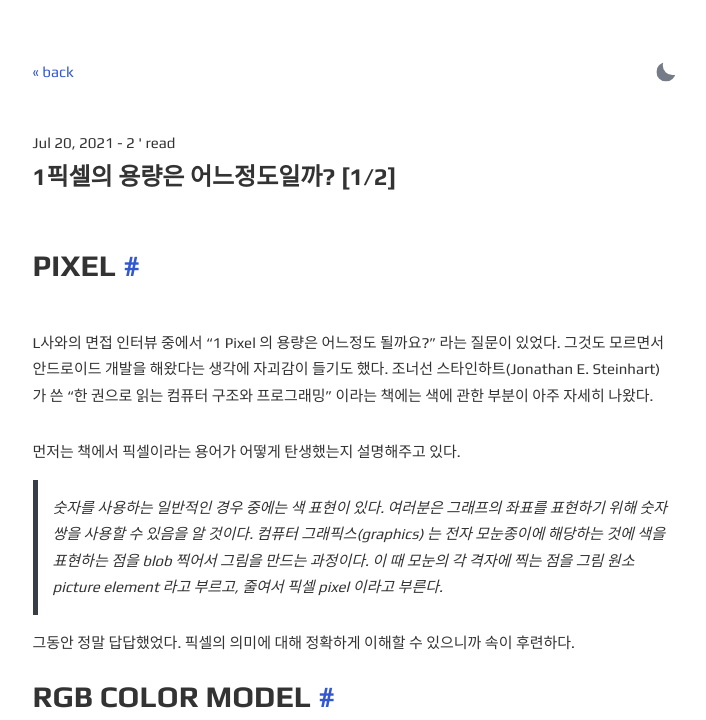
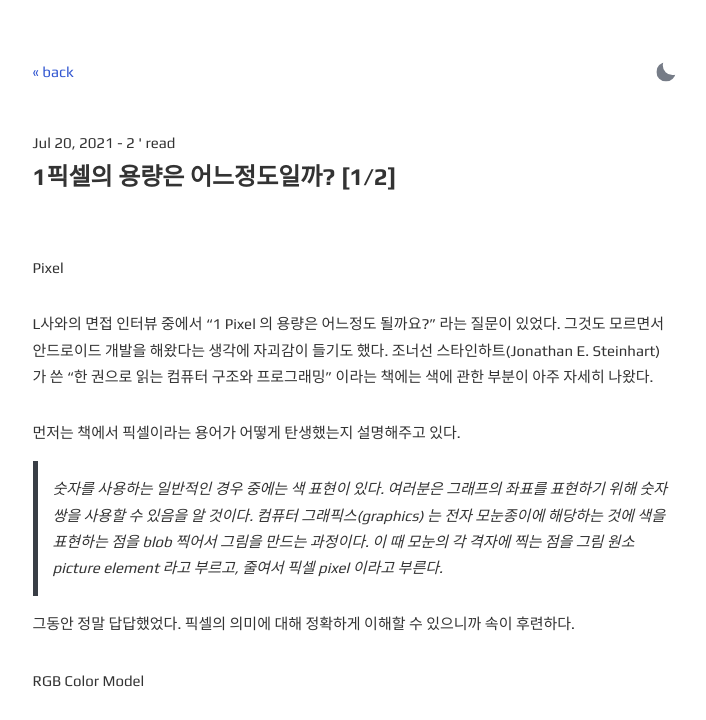
Before and after one commit to emptypott/emptypott.github.io, a Jekyll site: the page built from _posts/2021-07-20-post.md, in a window 1280 px wide and 900 px high, cut to the strip 0-720 px from the top of the window. Shown: the whole strip, without its empty margins (285-991 px from the left). Built offline with Jekyll 4.4.1, drawn with Linux system fonts in a browser that asks for light colours; comment, search, counter and statistics services are not loaded.

Commit message:
Update 2021-07-20-post.md

```diff
--- a/_posts/2021-07-20-post.md
+++ b/_posts/2021-07-20-post.md
@@ -6,7 +6,7 @@ categories: Pixel RGB
 date: 2021-07-20
 ---
 
-# Pixel
+Pixel
 
 L사와의 면접 인터뷰 중에서 "1 Pixel 의 용량은 어느정도 될까요?" 라는 질문이 있었다. 그것도 모르면서 안드로이드 개발을 해왔다는 생각에 자괴감이 들기도 했다. 조너선 스타인하트(Jonathan E. Steinhart) 가 쓴 "한 권으로 읽는 컴퓨터 구조와 프로그래밍" 이라는 책에는 색에 관한 부분이 아주 자세히 나왔다.
 
@@ -16,7 +16,7 @@ L사와의 면접 인터뷰 중에서 "1 Pixel 의 용량은 어느정도 될까
 
 그동안 정말 답답했었다. 픽셀의 의미에 대해 정확하게 이해할 수 있으니까 속이 후련하다.
 
-# RGB Color Model
+RGB Color Model
 
 <img src="https://user-images.githubusercontent.com/30063384/236707575-aba6c715-94e4-4dbd-b8d0-c72b9dc4833c.png" width="400" height="400">
 
```
